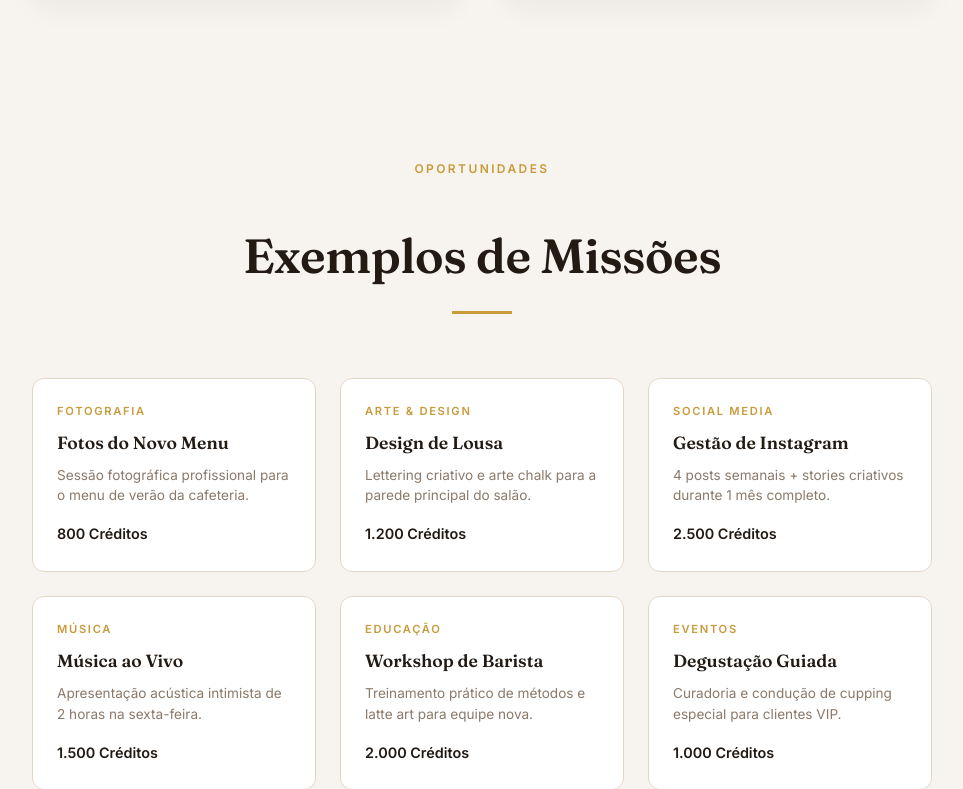
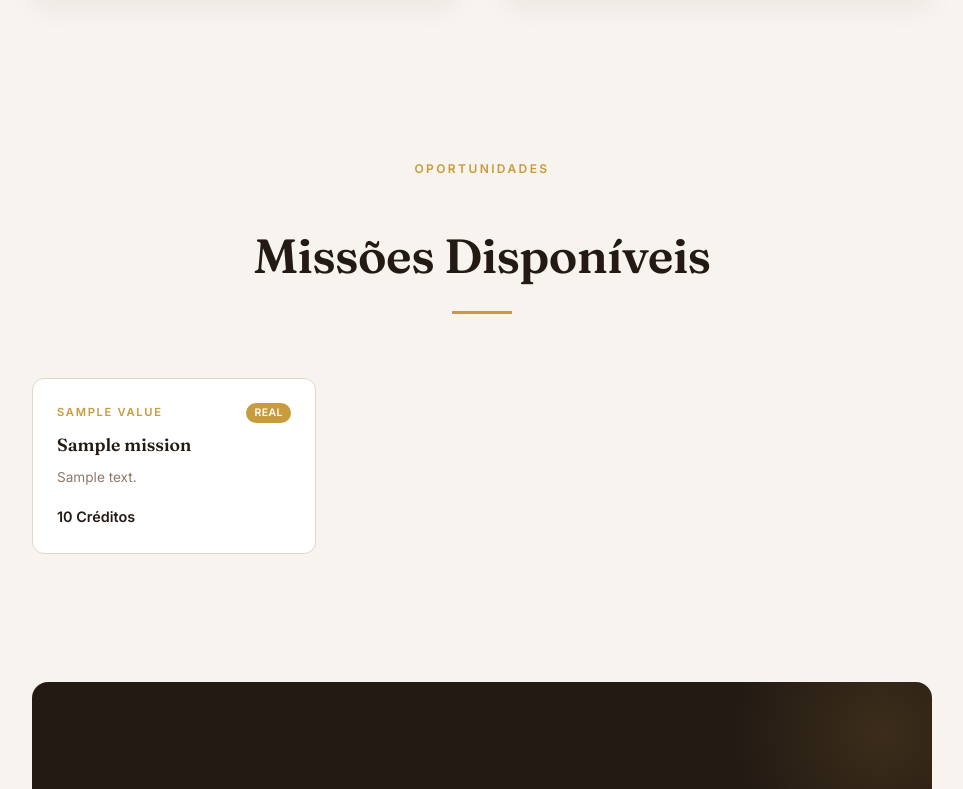
Before and after one commit to ilaraca/coffee-colab, a FastAPI app: template app/templates/landing.html in a window 1280 px wide. Shown: the part 1862-2651 px from the top of the page, without its empty margins (158-1121 px from the left). Run offline with FastAPI, Linux system fonts and the light colour scheme; the template is opened without the code that fills it: most values are stand-ins (such as "Sample title", 1, 10 or a date in 2020); some libraries are stand-ins or nearby versions.

Commit message:
feat(landing): show real missions from database on landing page
- Fetch up to 6 OPEN missions from DB and pass to landing template
- Dynamic rendering with 'REAL' badge to distinguish from examples
- Fallback to static example missions when no real missions exist
- Description truncated to 100 chars for clean card layout
- Credit values formatted with Brazilian number convention

```diff
--- a/app/main.py
+++ b/app/main.py
@@ -39,17 +39,28 @@ templates = Jinja2Templates(directory="app/templates")
 
 @app.get("/")
 async def home(request: Request):
-    user = None
-    user_id = request.session.get("user_id")
-    if user_id:
-        from app.core.db import SessionLocal
-        from app.models.user import User
-        db = SessionLocal()
-        try:
+    from app.core.db import SessionLocal
+    from app.models.user import User
+    from app.models.mission import Mission, MissionStatus
+
+    db = SessionLocal()
+    try:
+        user = None
+        user_id = request.session.get("user_id")
+        if user_id:
             user = db.query(User).filter(User.id == user_id).first()
-        finally:
-            db.close()
+
+        missions = (
+            db.query(Mission)
+            .filter(Mission.status == MissionStatus.OPEN)
+            .order_by(Mission.created_at.desc())
+            .limit(6)
+            .all()
+        )
+    finally:
+        db.close()
 
     return templates.TemplateResponse(
-        "landing.html", {"request": request, "user": user}
+        "landing.html",
+        {"request": request, "user": user, "missions": missions},
     )
--- a/app/templates/landing.html
+++ b/app/templates/landing.html
@@ -607,15 +607,32 @@
     </div>
 </section>
 
-<!-- ===== MISSÕES EXEMPLO ===== -->
+<!-- ===== MISSÕES REAIS ===== -->
 <section class="missions-section">
     <div class="section-header">
         <span class="overline">Oportunidades</span>
+        {% if missions %}
+            <h2>Missões Disponíveis</h2>
+        {% else %}
             <h2>Exemplos de Missões</h2>
+        {% endif %}
         <div class="underline"></div>
     </div>
 
     <div class="missions-grid">
+        {% if missions %}
+            {% for mission in missions %}
+            <div class="mission-showcase animate-up{% if loop.index <= 4 %} delay-{{ loop.index }}{% endif %}">
+                <div class="mission-category" style="display: flex; justify-content: space-between; align-items: center;">
+                    <span>{{ mission.status.value }}</span>
+                    <span style="font-size: 0.65rem; background: var(--gold); color: var(--white); padding: 2px 8px; border-radius: 50px; letter-spacing: 0.05em;">REAL</span>
+                </div>
+                <h4>{{ mission.title }}</h4>
+                <p>{{ mission.description[:100] }}{% if mission.description|length > 100 %}...{% endif %}</p>
+                <span class="mission-credits">{{ "{:,.0f}".format(mission.credit_value).replace(",", ".") }} Créditos</span>
+            </div>
+            {% endfor %}
+        {% else %}
             <div class="mission-showcase animate-up">
                 <div class="mission-category">Fotografia</div>
                 <h4>Fotos do Novo Menu</h4>
@@ -652,6 +669,7 @@
                 <p>Curadoria e condução de cupping especial para clientes VIP.</p>
                 <span class="mission-credits">1.000 Créditos</span>
             </div>
+        {% endif %}
     </div>
 </section>
 
```
Lines whose indentation alone changed are shown as unchanged.
